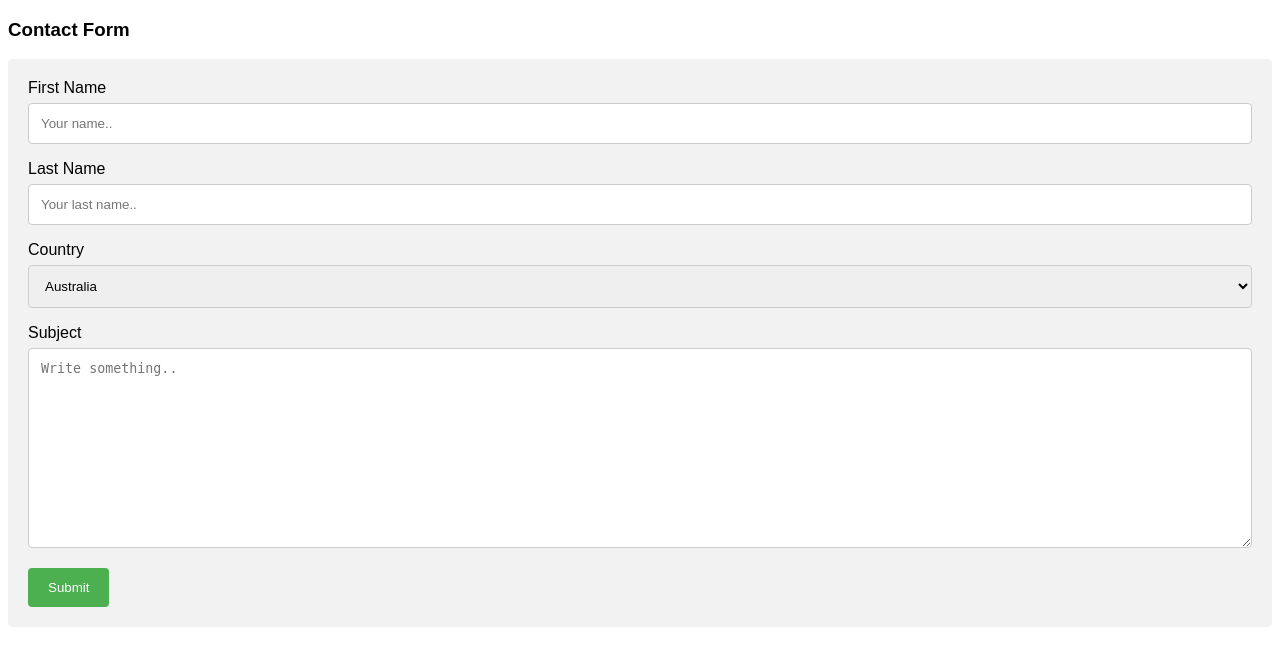
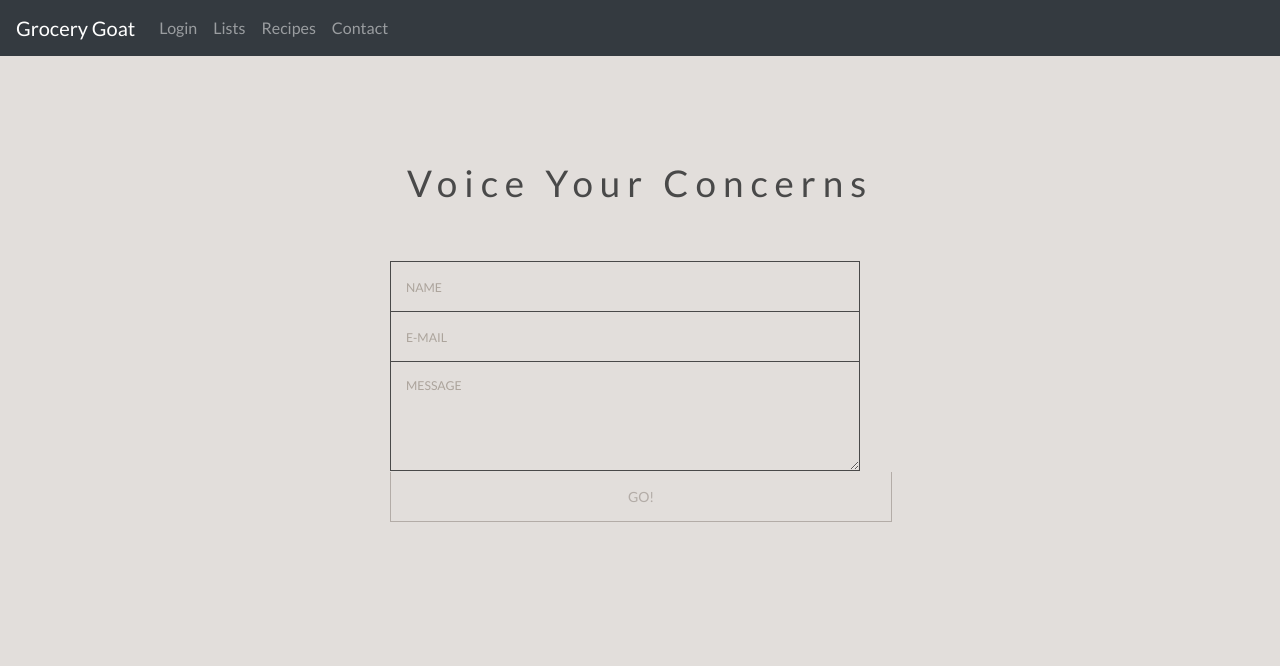
Before and after one commit to rmclean98/GroceryGoat, a Flask app: page /Contact in a window 1280 px wide. Shown: the top 666 px of the page. Run offline with Flask 2, Linux system fonts and the light colour scheme; some libraries are stand-ins or nearby versions.

Commit message:
linked contact page and minor changes to cards on homepage

```diff
--- a/templates/contact.html
+++ b/templates/contact.html
@@ -1,67 +1,209 @@
 <!DOCTYPE html>
+
 <html>
 <head>
+    <link rel="stylesheet" href="https://maxcdn.bootstrapcdn.com/bootstrap/4.0.0/css/bootstrap.min.css" integrity="sha384-Gn5384xqQ1aoWXA+058RXPxPg6fy4IWvTNh0E263XmFcJlSAwiGgFAW/dAiS6JXm" crossorigin="anonymous">
     <meta name="viewport" content="width=device-width, initial-scale=1">
+    <link rel="stylesheet" href="style.css" />
+
     <style>
-body {font-family: Arial, Helvetica, sans-serif;}
-* {box-sizing: border-box;}
+        @import url(https://fonts.googleapis.com/css?family=Lato:100,300,400);
 
-input[type=text], select, textarea {
-  width: 100%;
-  padding: 12px;
-  border: 1px solid #ccc;
-  border-radius: 4px;
-  box-sizing: border-box;
-  margin-top: 6px;
-  margin-bottom: 16px;
-  resize: vertical;
+        input::-webkit-input-placeholder, textarea::-webkit-input-placeholder {
+            color: #aca49c;
+            font-size: 0.875em;
         }
 
-input[type=submit] {
-  background-color: #4CAF50;
-  color: white;
-  padding: 12px 20px;
-  border: none;
-  border-radius: 4px;
-  cursor: pointer;
+        input:focus::-webkit-input-placeholder, textarea:focus::-webkit-input-placeholder {
+            color: #bbb5af;
         }
 
-input[type=submit]:hover {
-  background-color: #45a049;
+        input::-moz-placeholder, textarea::-moz-placeholder {
+            color: #aca49c;
+            font-size: 0.875em;
         }
 
-.container {
-  border-radius: 5px;
-  background-color: #f2f2f2;
-  padding: 20px;
+        input:focus::-moz-placeholder, textarea:focus::-moz-placeholder {
+            color: #bbb5af;
+        }
+
+        input::placeholder, textarea::placeholder {
+            color: #aca49c;
+            font-size: 0.875em;
+        }
+
+        input:focus::placeholder, textarea::focus:placeholder {
+            color: #bbb5af;
+        }
+
+        input::-ms-placeholder, textarea::-ms-placeholder {
+            color: #aca49c;
+            font-size: 0.875em;
+        }
+
+        input:focus::-ms-placeholder, textarea:focus::-ms-placeholder {
+            color: #bbb5af;
+        }
+
+        /* on hover placeholder */
+
+        input:hover::-webkit-input-placeholder, textarea:hover::-webkit-input-placeholder {
+            color: #e2dedb;
+            font-size: 0.875em;
+        }
+
+        input:hover:focus::-webkit-input-placeholder, textarea:hover:focus::-webkit-input-placeholder {
+            color: #cbc6c1;
+        }
+
+        input:hover::-moz-placeholder, textarea:hover::-moz-placeholder {
+            color: #e2dedb;
+            font-size: 0.875em;
+        }
+
+        input:hover:focus::-moz-placeholder, textarea:hover:focus::-moz-placeholder {
+            color: #cbc6c1;
+        }
+
+        input:hover::placeholder, textarea:hover::placeholder {
+            color: #e2dedb;
+            font-size: 0.875em;
+        }
+
+        input:hover:focus::placeholder, textarea:hover:focus::placeholder {
+            color: #cbc6c1;
+        }
+
+        input:hover::placeholder, textarea:hover::placeholder {
+            color: #e2dedb;
+            font-size: 0.875em;
+        }
+
+        input:hover:focus::-ms-placeholder, textarea:hover::focus:-ms-placeholder {
+            color: #cbc6c1;
+        }
+
+        body {
+            font-family: 'Lato', sans-serif;
+            background: #e2dedb;
+            color: #494949;
+        }
+
+        header {
+            position: relative;
+            margin: 100px 0 25px 0;
+            font-size: 2.3em;
+            text-align: center;
+            letter-spacing: 7px;
+        }
+
+        #form {
+            position: relative;
+            width: 500px;
+            margin: 50px auto 100px auto;
+        }
+
+        input {
+            font-family: 'Lato', sans-serif;
+            font-size: 0.875em;
+            width: 470px;
+            height: 50px;
+            padding: 0px 15px 0px 15px;
+            background: transparent;
+            outline: none;
+            color: #726659;
+            border: solid 1px #494949;
+            border-bottom: none;
+            transition: all 0.3s ease-in-out;
+            -webkit-transition: all 0.3s ease-in-out;
+            -moz-transition: all 0.3s ease-in-out;
+            -ms-transition: all 0.3s ease-in-out;
+        }
+
+            input:hover {
+                background: #494949;
+                color: #e2dedb;
+            }
+
+        textarea {
+            width: 470px;
+            max-width: 470px;
+            height: 110px;
+            max-height: 110px;
+            padding: 15px;
+            background: transparent;
+            outline: none;
+            color: #726659;
+            font-family: 'Lato', sans-serif;
+            font-size: 0.875em;
+            border: solid 1px #494949;
+            transition: all 0.3s ease-in-out;
+            -webkit-transition: all 0.3s ease-in-out;
+            -moz-transition: all 0.3s ease-in-out;
+            -ms-transition: all 0.3s ease-in-out;
+        }
+
+            textarea:hover {
+                background: #494949;
+                color: #e2dedb;
+            }
+
+        #submit {
+            width: 502px;
+            padding: 0;
+            margin: -5px 0px 0px 0px;
+            font-family: 'Lato', sans-serif;
+            font-size: 0.875em;
+            color: #b3aca7;
+            outline: none;
+            cursor: pointer;
+            border: solid 1px #b3aca7;
+            border-top: none;
+        }
+
+            #submit:hover {
+                color: #e2dedb;
             }
     </style>
-</head>
+
     <body>
 
-<h3>Contact Form</h3>
 
-<div class="container">
-  <form action="/action_page.php">
-    <label for="fname">First Name</label>
-    <input type="text" id="fname" name="firstname" placeholder="Your name..">
+        <nav class="navbar navbar-expand-sm navbar-dark bg-dark">
+            <a href="/" class="navbar-brand">Grocery Goat</a>
+            <button class="navbar-toggler  ml-auto" data-toggle="collapse" data-target="#navbarMenu">
+                <span class="navbar-toggler-icon"></span>
+            </button>
+            <div class="collapse navbar-collapse" id="navbarMenu">
+                <ul class="navbar-nav">
+                    <li class="nav-item">
+                        <a href="/Login" class="nav-link">Login</a>
+                    </li>
+                    <li class="nav-item">
+                        <a href="/Lists" class="nav-link">Lists</a>
+                    </li>
+                    <li class="nav-item">
+                        <a href="/Recipes" class="nav-link">Recipes</a>
+                    </li>
+                    <li class="nav-item">
+                        <a href="/Contact" class="nav-link">Contact</a>
+                    </li>
 
-    <label for="lname">Last Name</label>
-    <input type="text" id="lname" name="lastname" placeholder="Your last name..">
+                </ul>
+            </div>
+        </nav>
 
-    <label for="country">Country</label>
-    <select id="country" name="country">
-      <option value="australia">Australia</option>
-      <option value="canada">Canada</option>
-      <option value="usa">USA</option>
-    </select>
+        <header> Voice Your Concerns </header>
 
-    <label for="subject">Subject</label>
-    <textarea id="subject" name="subject" placeholder="Write something.." style="height:200px"></textarea>
+        <form id="form" class="topBefore" action="mailto:hassanh18@students.ecu.edu" method="post" class="contact100-form validate-form">
 
-    <input type="submit" value="Submit">
+
+            <input id="name" type="text" placeholder="NAME">
+            <input id="email" type="text" placeholder="E-MAIL">
+            <textarea id="message" type="text" placeholder="MESSAGE"></textarea>
+            <input id="submit" type="submit" value="GO!">
+
         </form>
-</div>
-
     </body>
+</head>
 </html>
```
Lines whose indentation alone changed are shown as unchanged.
